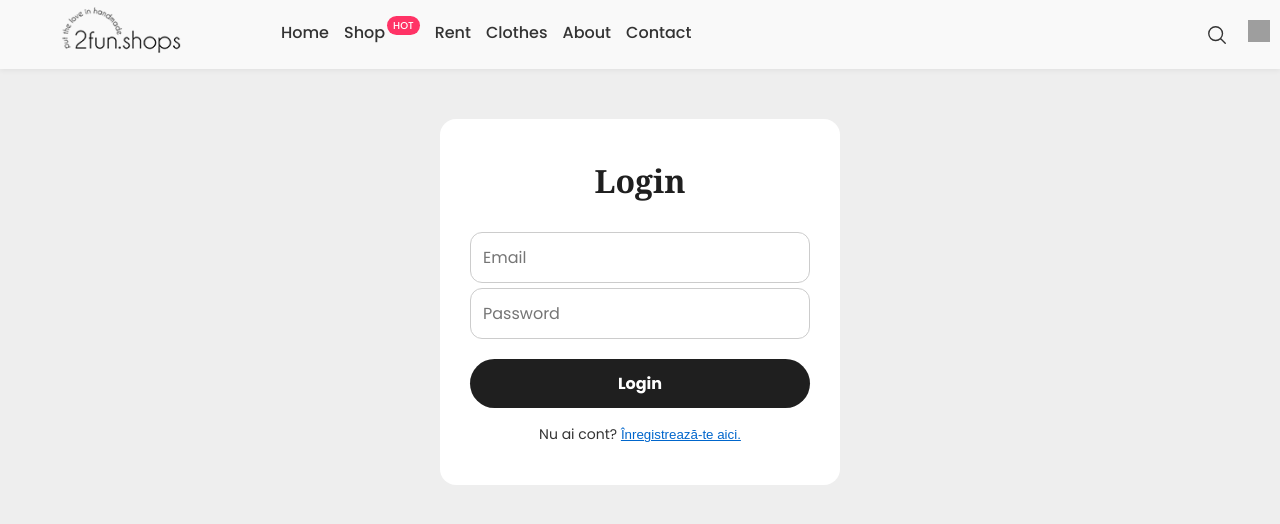
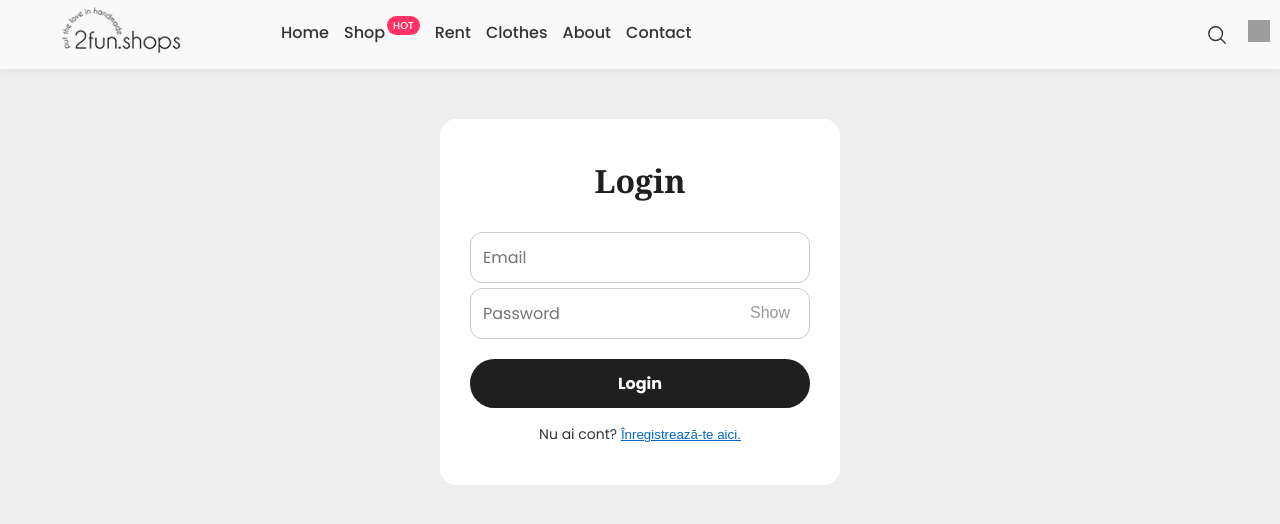
Before and after one commit to ITechEm/2fun-front, a Next.js app: page /login in a window 1280 px wide. Shown: the top 524 px of the page. Built offline with nearby package versions, Linux system fonts and the light colour scheme; no server answers; grey boxes are pictures that could not be loaded.

Commit message:
show passowrd

```diff
--- a/pages/login.js
+++ b/pages/login.js
@@ -34,6 +34,27 @@ const StyledInput = styled(Input)`
   padding: 12px;
   font-size: 16px;
 
+`;
+
+const InputWrapper = styled.div`
+  position: relative;
+  width: 100%;
+`;
+
+const PasswordInput = styled(StyledInput)`
+  padding-right: 40px;
+`;
+
+const ShowPasswordButton = styled.button`
+  position: absolute;
+  top: 45%;
+  right: 20px;
+  transform: translateY(-50%);
+  background: none;
+  border: none;
+  color: #999;
+  cursor: pointer;
+  font-size: 16px;
 `;
 
 const StyledButton = styled(Button)`
@@ -92,6 +113,7 @@ export default function LoginPage() {
   const { data: session } = useSession();
   const [email, setEmail] = useState('');
   const [password, setPassword] = useState('');
+   const [showPassword, setShowPassword] = useState(false);
   const [formError, setFormError] = useState('');
   const router = useRouter();
 
@@ -156,13 +178,23 @@ export default function LoginPage() {
               onChange={ev => setEmail(ev.target.value)}
               required
             />
-            <StyledInput
-              type="password"
-              placeholder="Password"
-              value={password}
-              onChange={ev => setPassword(ev.target.value)}
-              required
-            />
+            <InputWrapper>
+                <PasswordInput
+                  type={showPassword ? 'text' : 'password'}
+                  placeholder="Password"
+                  value={password}
+                  onChange={(e) => setPassword(e.target.value)}
+                  required
+                  minLength={6}
+                  maxLength={12}
+                />
+                <ShowPasswordButton
+                  type="button"
+                  onClick={() => setShowPassword((prev) => !prev)}
+                >
+                  {showPassword ? 'Hide' : 'Show'}
+                </ShowPasswordButton>
+              </InputWrapper>
 
             <StyledButton type="submit" block>Login</StyledButton>
 
```
Also changed, not shown: pages/register.js (+48 -11 lines).
